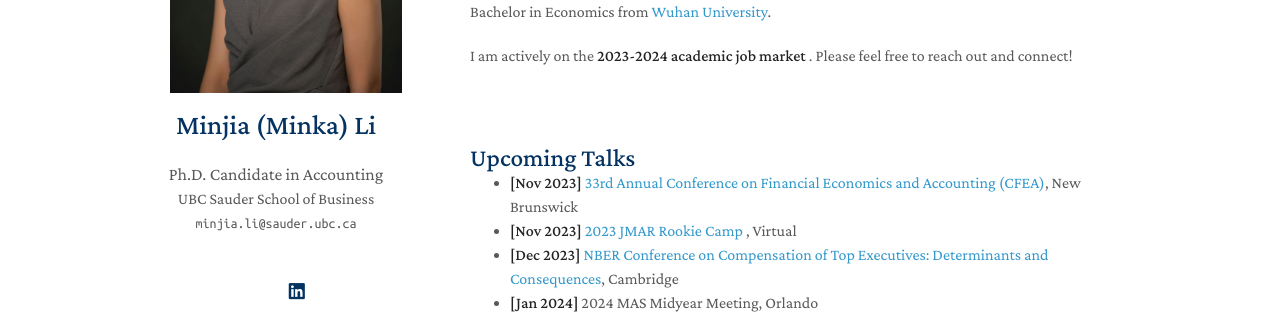
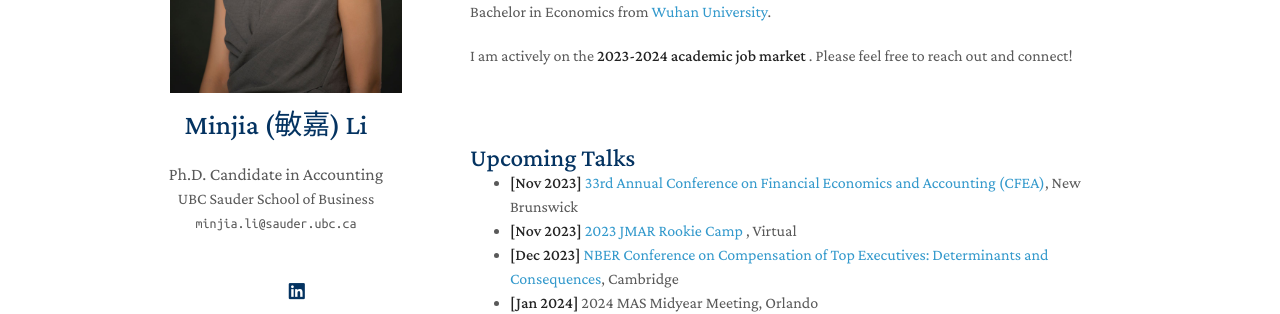
Before and after one commit to zeyang1225/zeyang1225.github.io, a Jekyll site: the page built from index.md, in a window 1280 px wide. Shown: the part 329-643 px from the top of the page. Built offline with Jekyll 4.4.1, drawn with Linux system fonts in a browser that asks for light colours; nearby versions of some CDN libraries; a style sheet for code colours, icons or effects is not loaded.

Commit message:
Update _config.yml

```diff
--- a/_config.yml
+++ b/_config.yml
@@ -1,5 +1,5 @@
 # Basic Information
-title: Minjia (Minka) Li
+title: Minjia (敏嘉) Li
 position: Ph.D. Candidate in Accounting
 affiliation: UBC Sauder School of Business
 email: minjia.li@sauder.ubc.ca
```
